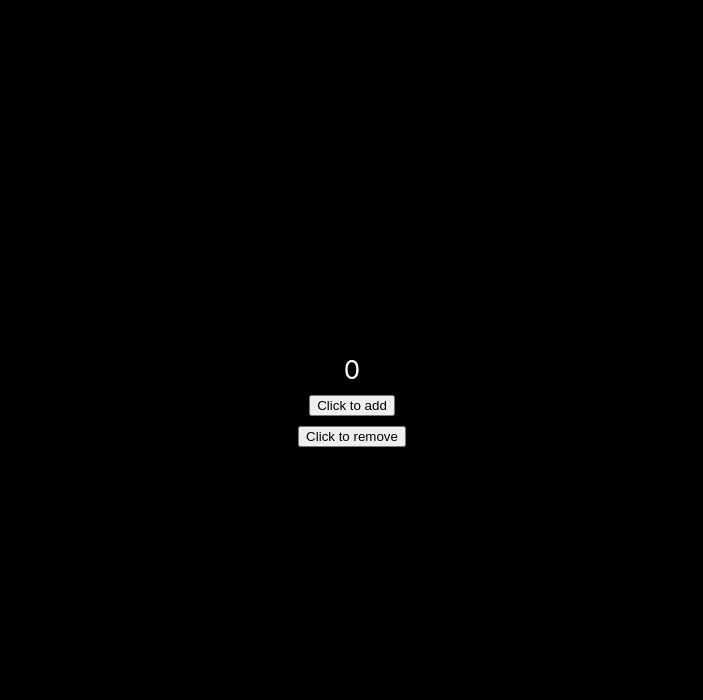
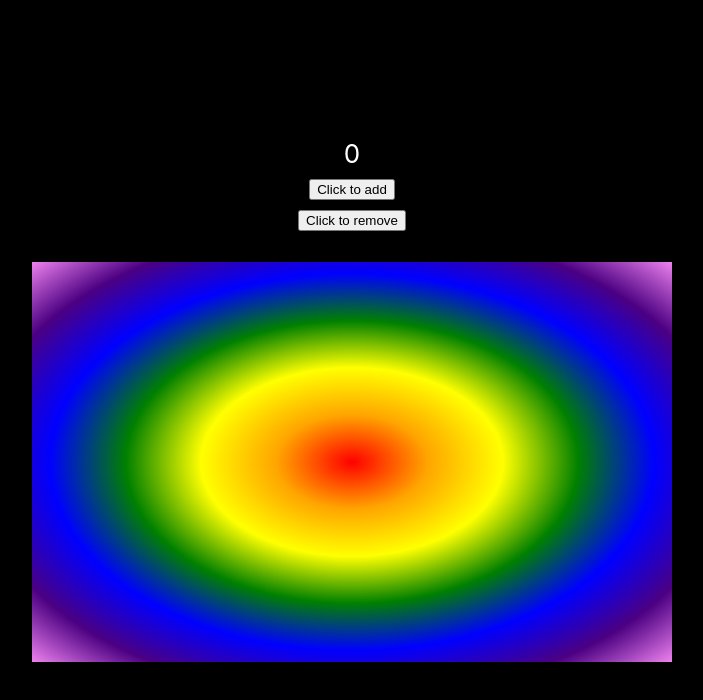
Before and after one commit to CadeWeiskopf/React-TS---Stupid-App, a React (Create React App) app: page / in a window 1280 px wide. Shown: the top 700 px of the page, without its empty margins (288-991 px from the left). Built offline with nearby package versions, Linux system fonts and the light colour scheme.

Commit message:
Added rainbow

```diff
--- a/src/App.css
+++ b/src/App.css
@@ -14,3 +14,11 @@
   font-size: calc(10px + 2vmin);
   color: var(--count-text-color);
 }
+
+.rainbow {
+  background: radial-gradient(red, orange, yellow, green, blue, indigo, violet);
+  min-width: 50vw;
+  width: 50vw;
+  min-height: 50vh;
+  height: 50vh;
+}
--- a/src/App.tsx
+++ b/src/App.tsx
@@ -1,6 +1,7 @@
 import { useEffect, useState } from "react";
 import "./App.css";
 import Counter from "./components/Counter";
+import Rainbow from "./components/Rainbow";
 
 function App() {
   const [count, setCount] = useState<number>(0);
@@ -23,6 +24,8 @@ function App() {
     <div className="App">
       {count}
       <Counter count={count} handleSetCount={handleSetCount} />
+      <br />
+      <Rainbow />
     </div>
   );
 }
--- /dev/null
+++ b/src/components/Rainbow.tsx
@@ -0,0 +1,11 @@
+interface RainbowProps {}
+
+const Rainbow: React.FunctionComponent<RainbowProps> = ({}) => {
+  return (
+    <div>
+      <div className="rainbow"></div>
+    </div>
+  );
+};
+
+export default Rainbow;
```
